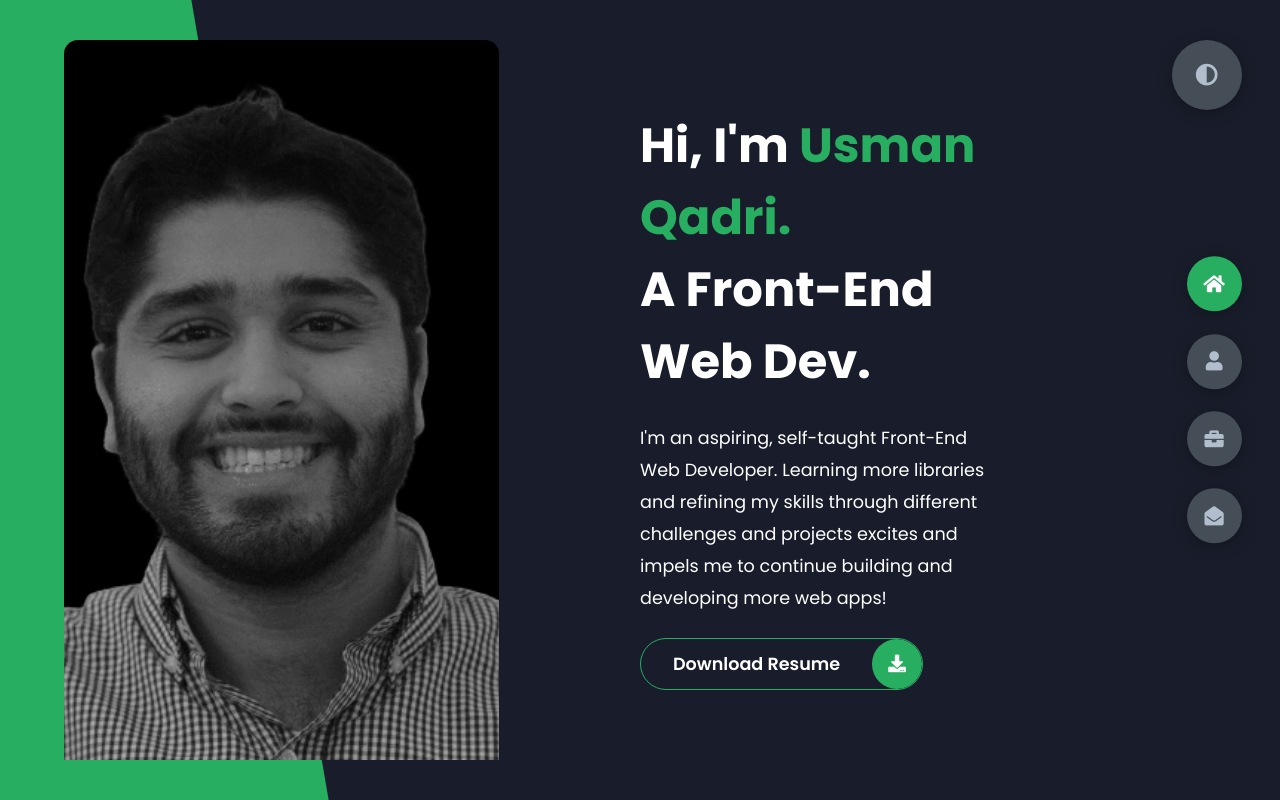
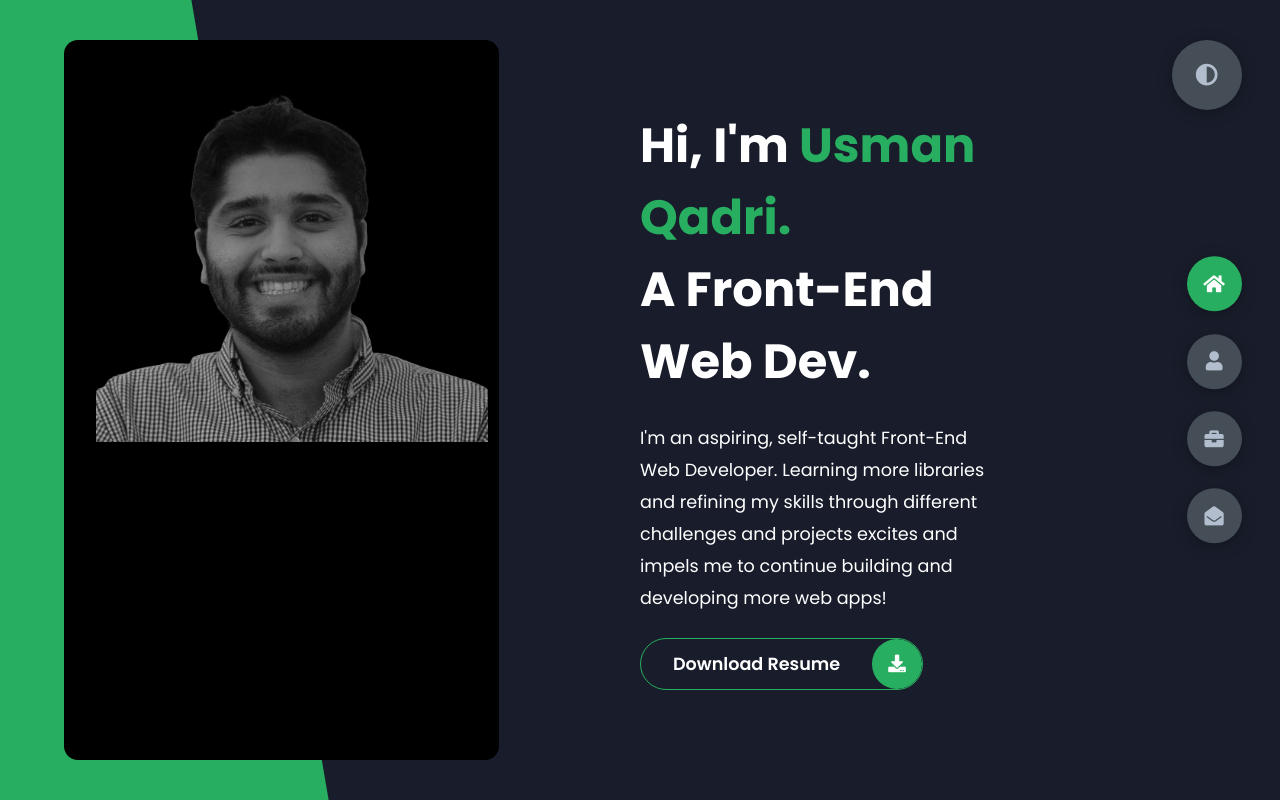
Before and after one commit to usmanaqadri/portfolio, a PHP site: page / in a window 1280 px wide. Run offline with PHP 8.4, Linux system fonts and the light colour scheme.

Commit message:
new updates

```diff
--- a/index.html
+++ b/index.html
@@ -49,11 +49,7 @@
                     <h4>Information About me</h4>
                     <p>
                         My first steps in programming were in college, where I took
-                        my first introductory to programming class, which both excited me
-                        and threw me into despair. <br /><br />Since then and after supplementing my learning through other
-                        mediums, such as Udemy and Scrimba, I've become even more excited
-                        and less in despair. <br /><br />Now I embrace the difficulties and challenges in problem solving and
-                        debugging my code as I continue to build web apps that interest me and I would actually use.
+                        my first introductory to programming class. Since then and after supplementing my learning through other mediums, such as Udemy and Scrimba, I now embrace the difficulties and challenges in problem solving and debugging my code as I continue to build web apps that interest me and I would actually use.
                     </p>
                     <div class="btn-con">
                         <a href="./resume.pdf" download class="main-btn">
@@ -229,7 +225,6 @@
                         <h4>Contact me here</h4>
                         <p>
                             If you're interested connecting with me, please feel free to do so by any of these means. I'm always willing to hear any feedback, suggestions, or even a friendly message from any in the tech community.
-                            <br />-All the best.
                         </p>
                         <div class="contact-info">
                             <div class="contact-item">
--- a/styles/styles.css
+++ b/styles/styles.css
@@ -272,8 +272,10 @@ section {
 }
 
 .header-content .left-header .image img {
-  width: 100%;
-  height: 100%;
+  width: 90%;
+  height: auto;
+  margin-top: 2rem;
+  margin-left: 2rem;
   -o-object-fit: cover;
      object-fit: cover;
   -webkit-transition: all .4s ease-in-out;
```
Also changed, not shown: 2 other files.
